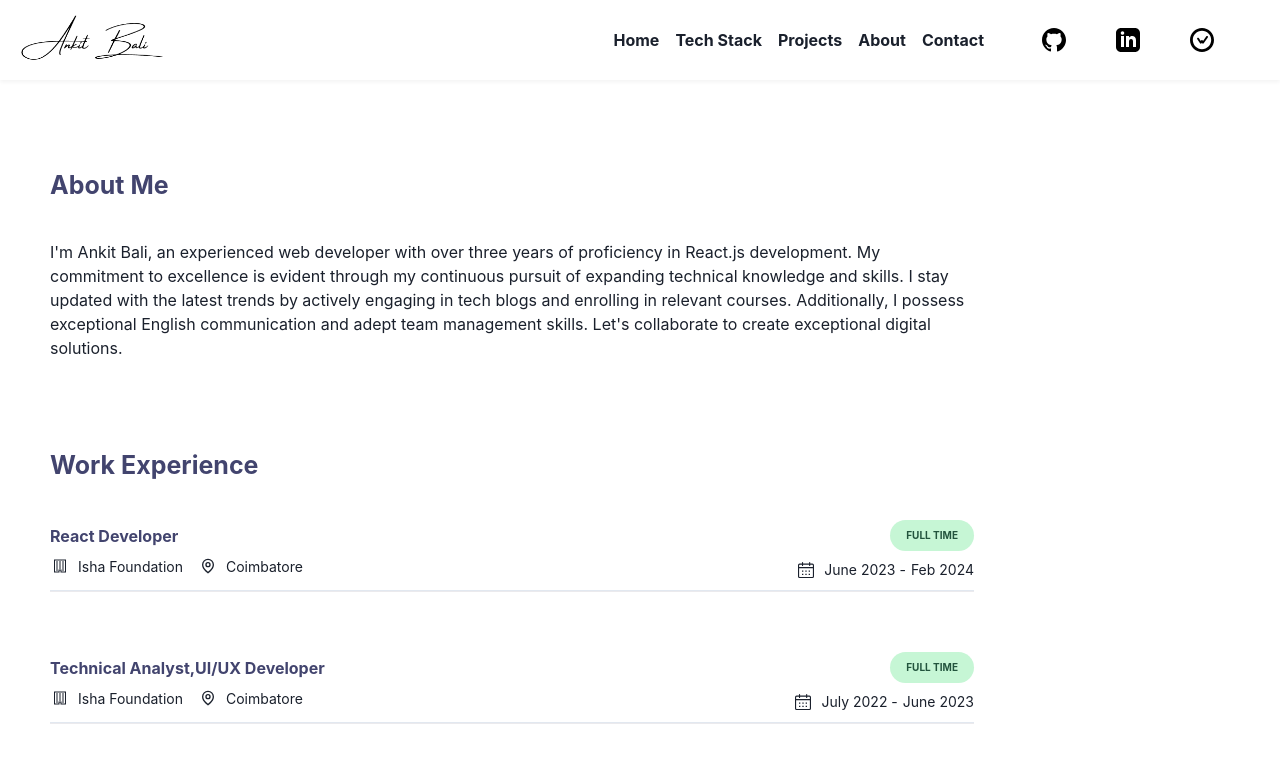
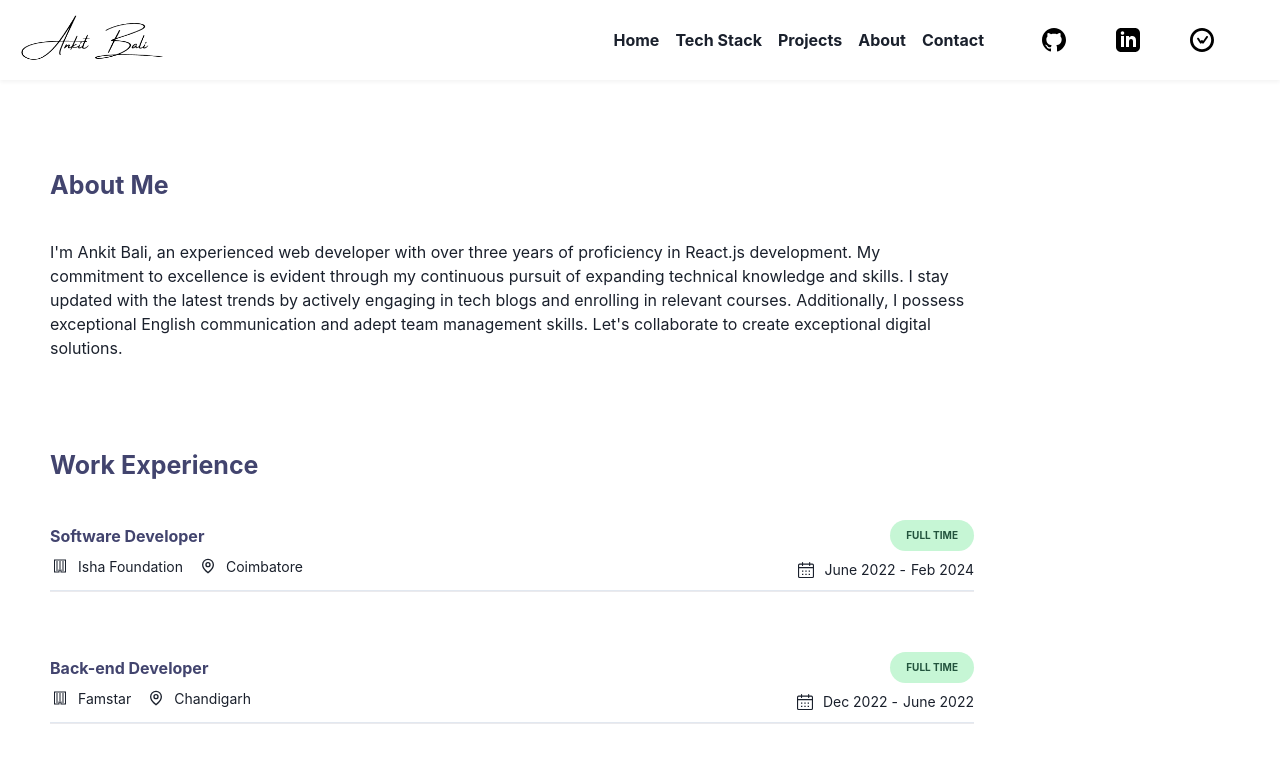
Before and after one commit to AnkitBali/portfolio_website_ts, a Next.js app: page /about in a window 1280 px wide. Shown: the top 782 px of the page. Built offline with nearby package versions, Linux system fonts and the light colour scheme.

Commit message:
updated about page

```diff
--- a/src/app/about/page.tsx
+++ b/src/app/about/page.tsx
@@ -18,21 +18,21 @@ import { motion, AnimatePresence } from "framer-motion";
 
 const details = [
   {
-    title1: "React Developer",
+    title1: "Software Developer",
     title2: "",
     company: "Isha Foundation",
     location: "Coimbatore",
-    date1: "June 2023 -",
+    date1: "June 2022 -",
     date2: "Feb 2024",
   },
-  {
-    title1: "Technical Analyst,",
-    title2: "UI/UX Developer",
-    company: "Isha Foundation",
-    location: "Coimbatore",
-    date1: "July 2022 -",
-    date2: "June 2023",
-  },
+  // {
+  //   title1: "Technical Analyst,",
+  //   title2: "UI/UX Developer",
+  //   company: "Isha Foundation",
+  //   location: "Coimbatore",
+  //   date1: "July 2022 -",
+  //   date2: "June 2023",
+  // },
   {
     title1: "Back-end Developer",
     title2: "",
```
